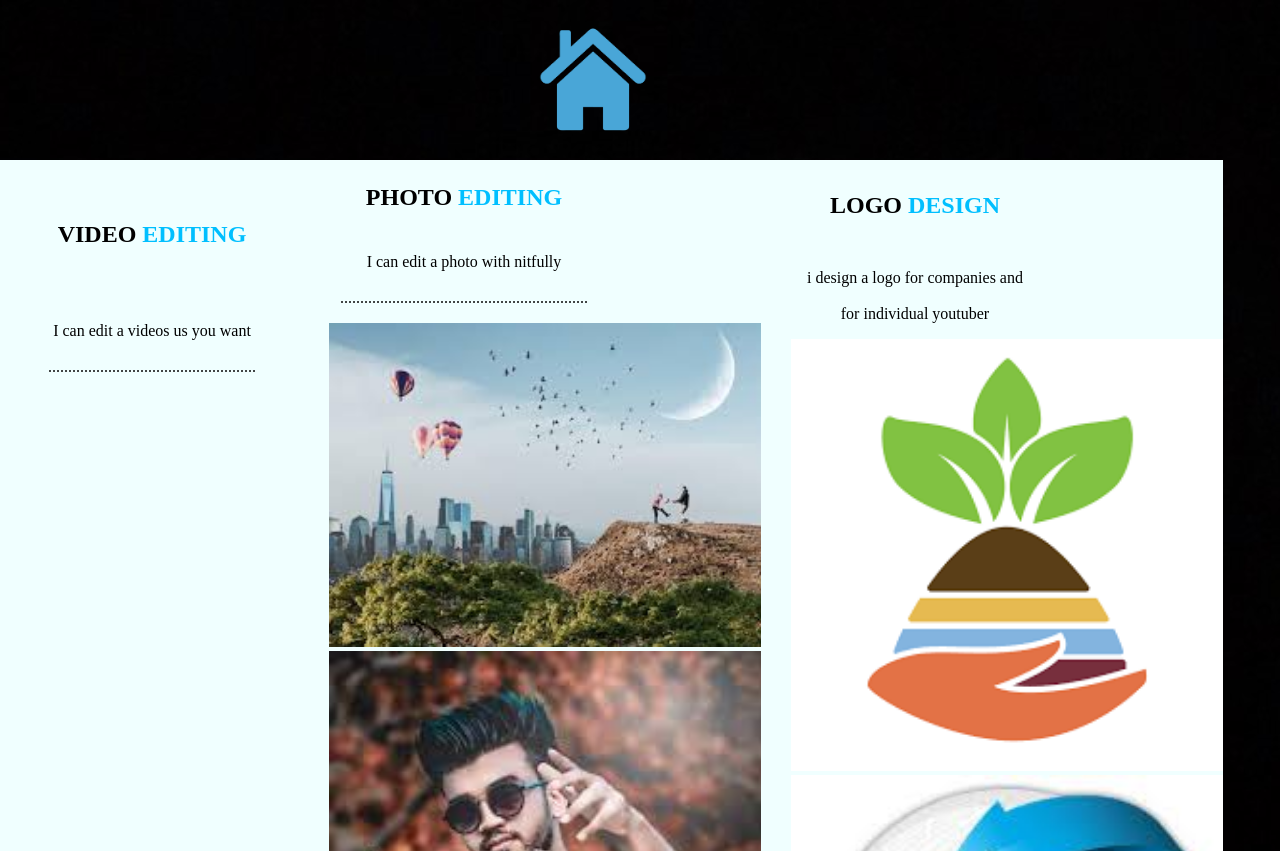
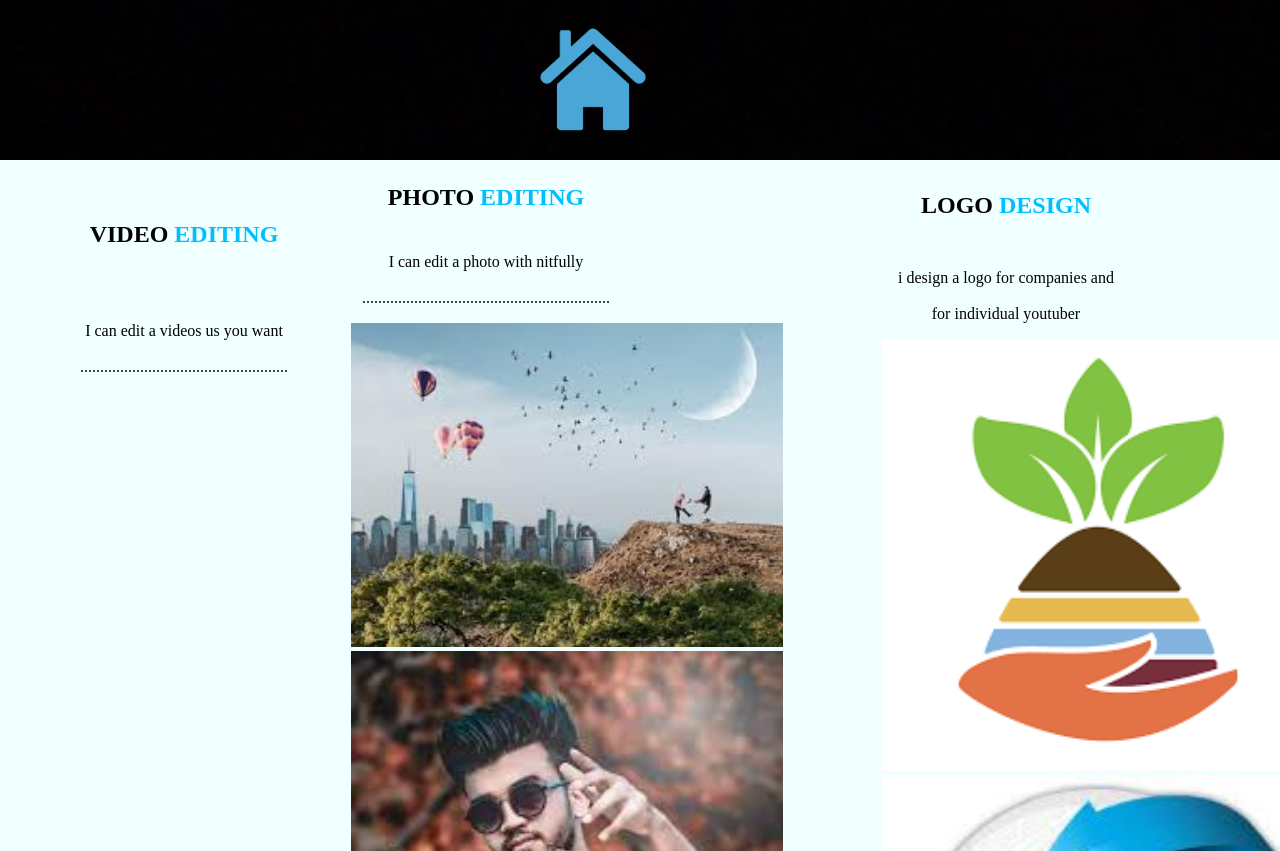
Before and after one commit to naola2144/projectone, a plain HTML site: page index.html in a window 1280 px wide. Shown: the part 775-1626 px from the top of the page. Drawn offline with Linux system fonts and the light colour scheme.

Commit message:
Update style.css

```diff
--- a/style.css
+++ b/style.css
@@ -225,15 +225,16 @@ h6{
 .ccard{
     padding:5px;
     width:50%;
+    margin-left:32px;
 }
 .card{
-    margin-left: -94px;
+    margin-left: -104px;
 }
 .jj img{
     height:40%;
 }
 .cardd{
-    margin-left: -154px;
+    margin-left: -85px;
 }
 .jjj img{
     height:40%;
```
